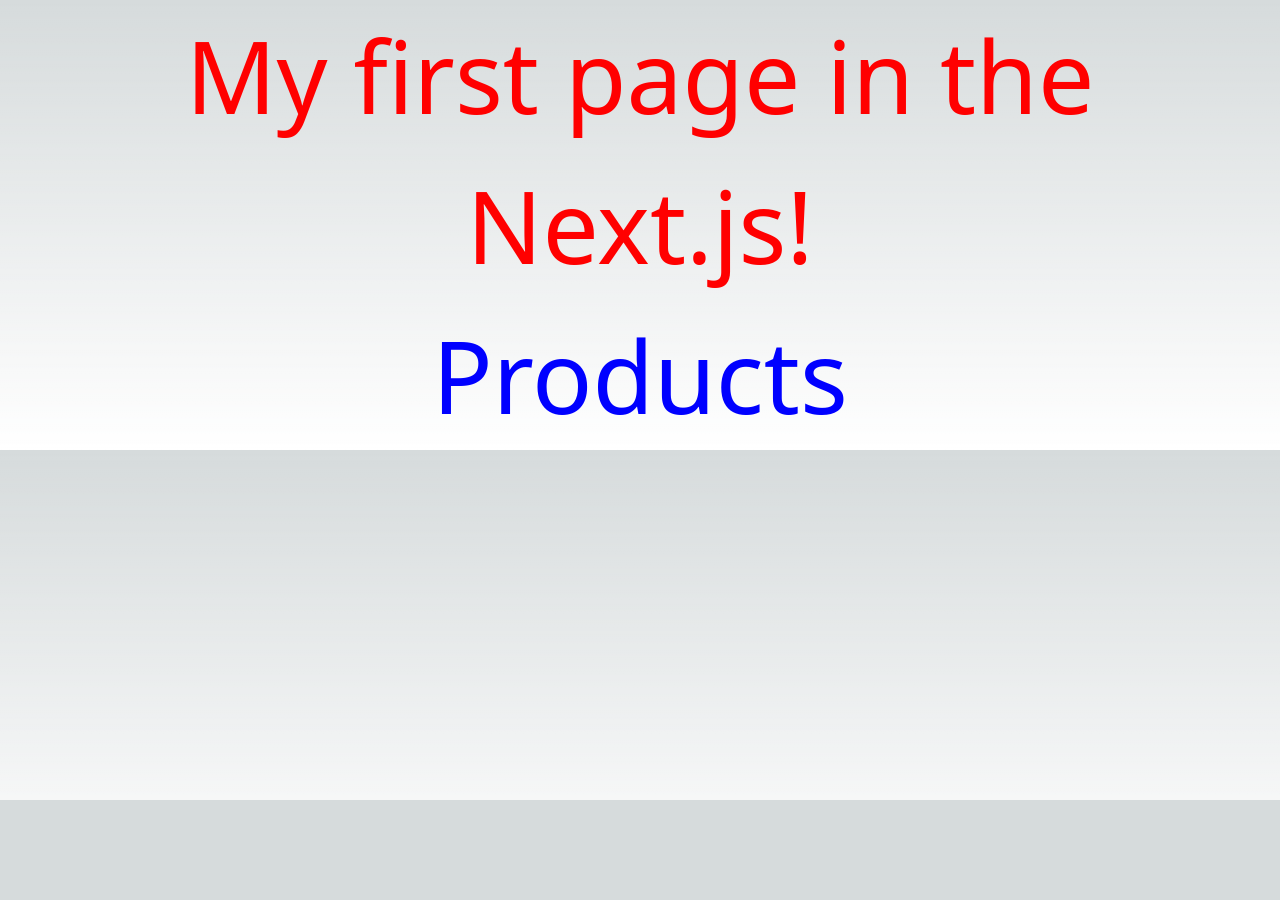
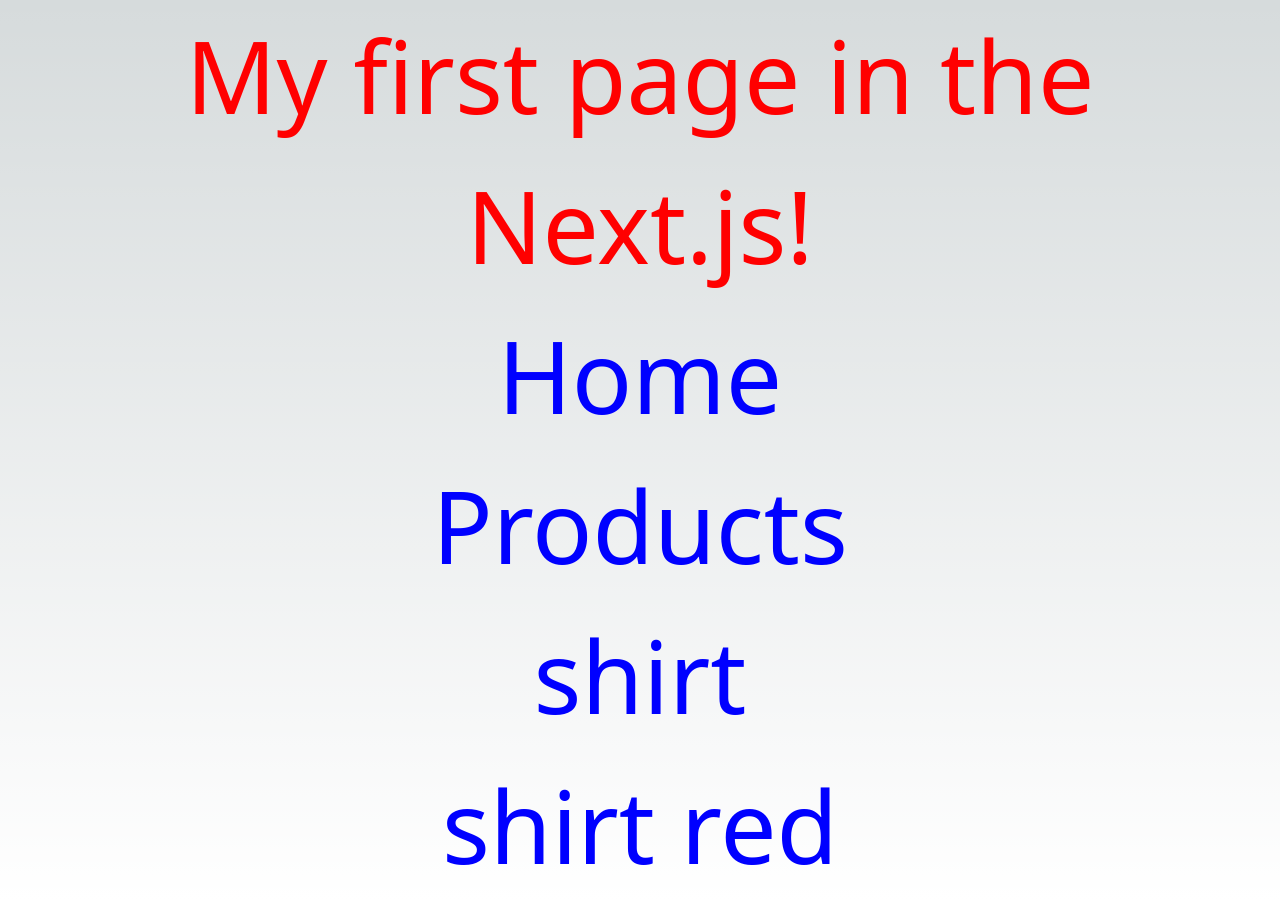
Before and after one commit to greghonox/NEXT_JS, a Next.js app: page / in a window 1280 px wide. Before the commit the page ends 800 px from the top, so only its background shows below. Built offline with nearby package versions, Linux system fonts and the light colour scheme.

Commit message:
feat: creating components

```diff
--- /dev/null
+++ b/src/components/navbar.js
@@ -0,0 +1,10 @@
+export default function Navbar() {
+    return (
+        <center>
+            <a href="/">Home</a><br/>
+            <a href="/products">Products</a><br/>
+            <a href="/products/shirt">shirt</a><br/>
+            <a href="/products/shirt/shirt_red">shirt red</a>
+        </center>
+    );
+}
--- a/src/pages/index.tsx
+++ b/src/pages/index.tsx
@@ -1,9 +1,11 @@
+import  NavBar from '../components/navbar';
+
 export default function Home() {
   return (
     <main>
       <center>
         <p font-size="2px">My first page in the Next.js!</p>
-        <a href='products'>Products</a>
+        <NavBar />
       </center>
     </main>
   );
--- a/src/pages/products/index.js
+++ b/src/pages/products/index.js
@@ -1,3 +1,6 @@
+import  NavBar from '../../components/navbar';
+
+
 const randomNumber = Math.random();
 
 const products = [
@@ -16,8 +19,7 @@
                     {product.name}
                 </div>
             ))}
-        <a href="products/shirt">shirt</a><br/>
-        <a href="products/shirt/shirt_red">shirt red</a>
+        <NavBar />
         </center>
     );
 }
--- a/src/pages/products/shirt/index.js
+++ b/src/pages/products/shirt/index.js
@@ -1,3 +1,5 @@
+import  NavBar from '../../../components/navbar';
+
 export default function Shirt() {
     var title = `Shirt Page`;
     return (
@@ -5,6 +7,7 @@
             <p>
                 {title}
             </p>
+            <NavBar />
         </center>
     );
 }
--- a/src/pages/products/shirt/shirt_red.js
+++ b/src/pages/products/shirt/shirt_red.js
@@ -1,3 +1,5 @@
+import  NavBar from '../../../components/navbar';
+
 export default function ShirtRed() {
     var title = `Red Shirt Page`;
     return (
@@ -5,6 +7,7 @@
             <p>
                 {title}
             </p>
+            <NavBar />
         </center>
     );
 }
```
